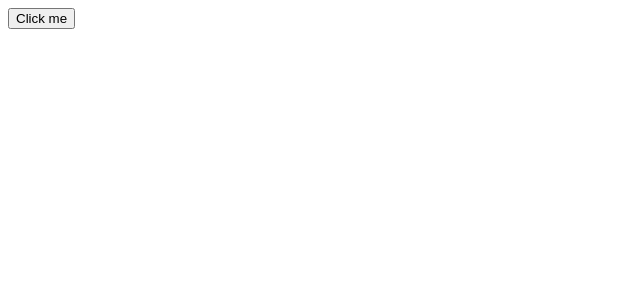
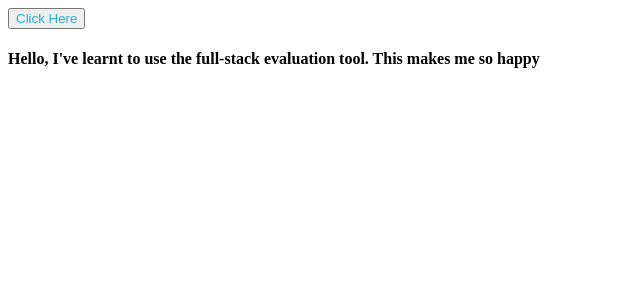
Before and after one commit to githubsouvick7/Button-Action-with-Functional-Component---Installing-using-packages-Why-Updat---73fy9eso974g, a React app: page / in a window 1280 px wide. Shown: the top 300 px of the page, without its empty margins (0-640 px from the left). Built offline with nearby package versions, Linux system fonts and the light colour scheme.

Commit message:
Update App.js

```diff
--- a/src/components/App.js
+++ b/src/components/App.js
@@ -1,18 +1,17 @@
-import React, { useState } from 'react';
+import React, { Component, useState } from "react";
+import "./../styles/App.css";
 
-function MyButton() {
-  const [showParagraph, setShowParagraph] = useState(false);
+  function App(){
+    const [cls,setCls] = useState('d-none');
 
-  return (
-    <>
-      <button id="click" onClick={() => setShowParagraph(!showParagraph)}>
-        Click me
-      </button>
-      {showParagraph && (
-        <p id="para">Hello, I've learnt to use the full-stack evaluation tool. This makes me so happy</p>
-      )}
-    </>
-  );
+    const text = "Hello, I've learnt to use the full-stack evaluation tool. This makes me so happy";
+    return (
+      <div id="main">
+        <button id="click" onClick={() => setCls((cls) => cls ==='d-none' ? 'show' : 'd-none')}>Click Here</button>
+        <h4 id="para" className={cls}>{text}</h4>
+      </div>
+    );
 }
 
-export default MyButton;
+
+export default App;
```
